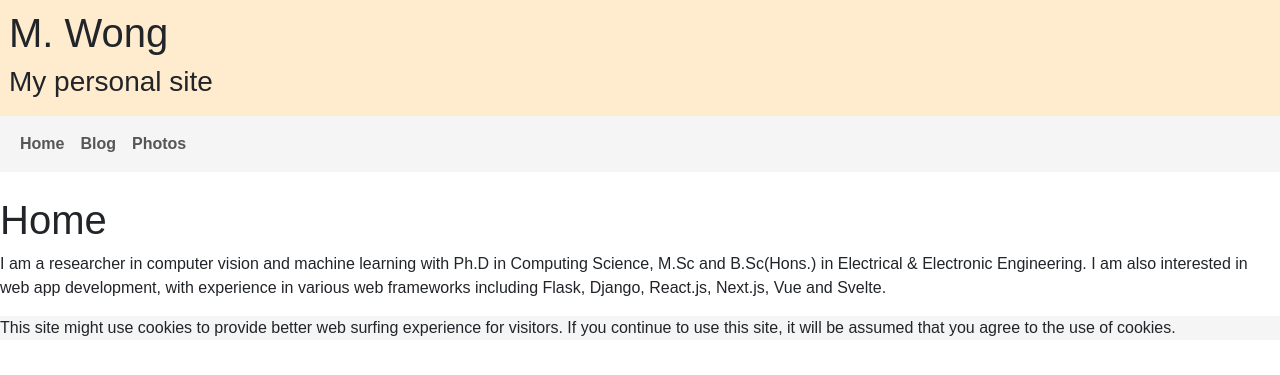
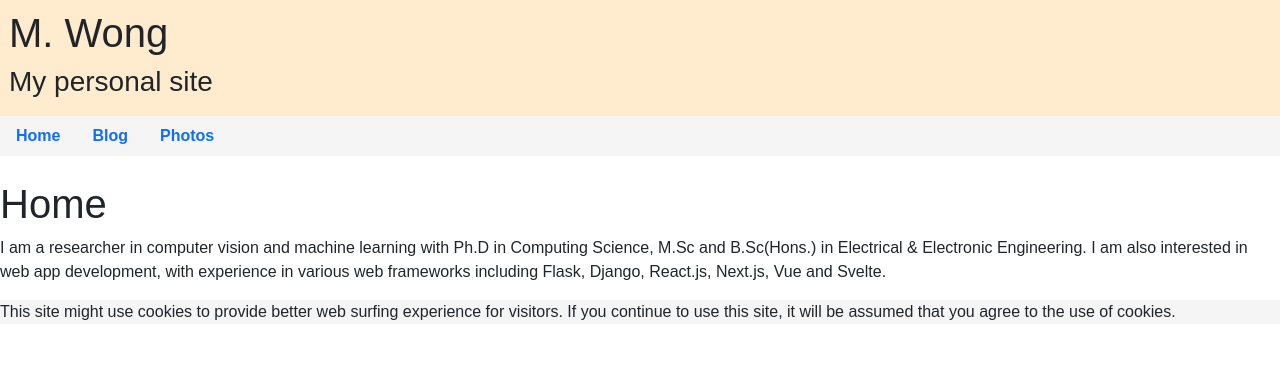
Before and after one commit to mwongau/flask-site, a Flask app: page / in a window 1280 px wide. Shown: the top 375 px of the page. Run offline with Flask 3, Linux system fonts and the light colour scheme.

Commit message:
21-02-2025

```diff
--- a/static/style.css
+++ b/static/style.css
@@ -1,6 +1,6 @@
 #header { background-color: blanchedalmond; padding: 9px; }
 body { font-family: Arial, sans-serif; }
-nav { background-color: whitesmoke;}
-nav a { text-decoration: none; }
-nav a:hover { color: green; }
+.nav { background-color: whitesmoke;}
+.nav a { text-decoration: none; }
+.nav a:hover { color: green; }
 #notice { background-color: whitesmoke; }
--- a/templates/base.html
+++ b/templates/base.html
@@ -13,9 +13,7 @@
     <h3>My personal site</h3></div>
     </div>
 
-    <nav class="navbar navbar-expand-sm">
-    <div class="container-fluid">
-    <ul class="navbar-nav">
+    <ul class="nav">
       <li class="nav-item">
         <a class="nav-link" href="{{ url_for('home') }}"><b>Home</b></a>
       </li>
@@ -26,8 +24,6 @@
         <a class="nav-link" href="{{ url_for('photos') }}"><b>Photos</b></a>
       </li>
     </ul>
-    </div>
-    </nav>
 
     <br />
     <div id="content">{% block content %}{% endblock %}</div>
```
